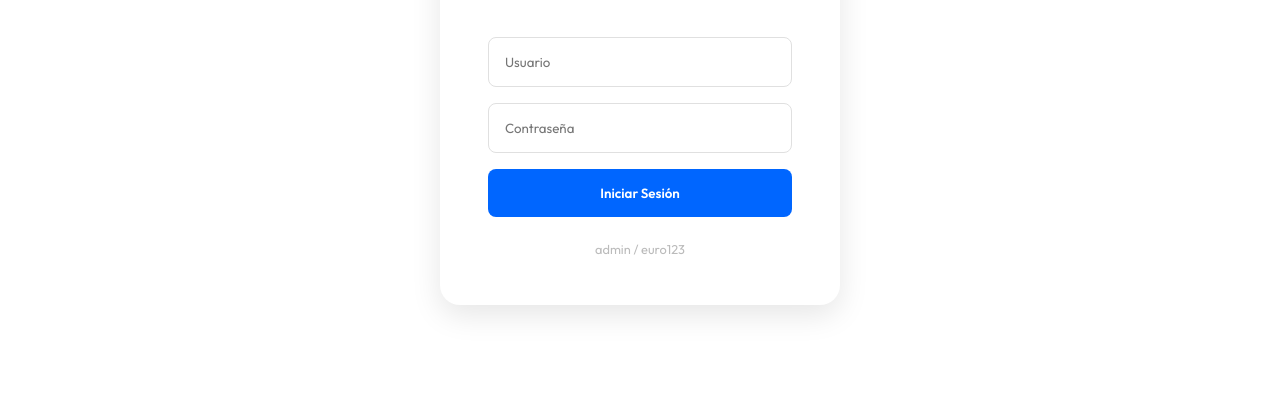
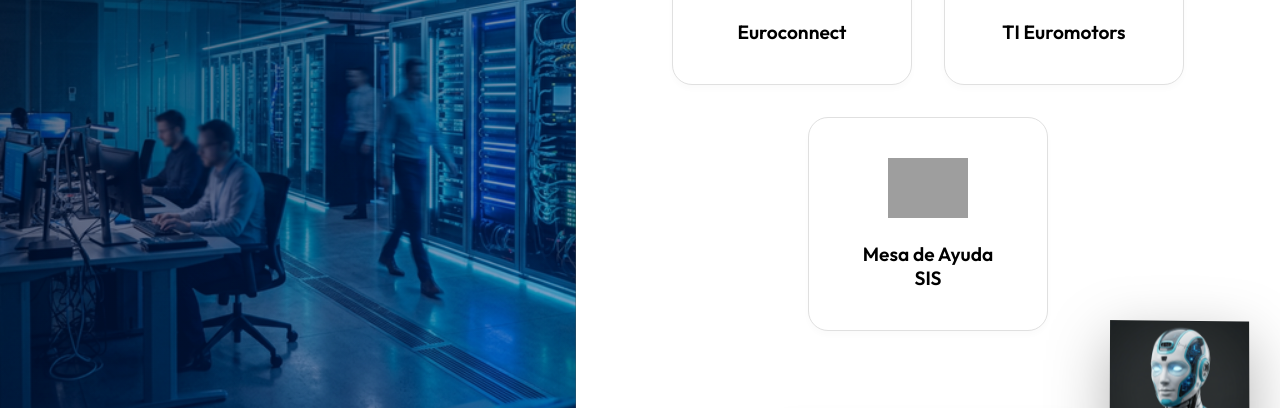
Before and after one commit to freedesk-cyb/eurosupport-chatbot, a website: page vercel-deploy/index.html in a window 1280 px wide. Shown: the part 302-710 px from the top of the page. Drawn offline with Linux system fonts and the light colour scheme; grey boxes are pictures that could not be loaded.

Commit message:
Add files via upload

```diff
--- a/vercel-deploy/index.html
+++ b/vercel-deploy/index.html
@@ -20,29 +20,8 @@
         * { margin: 0; padding: 0; box-sizing: border-box; font-family: 'Outfit', sans-serif; }
         body { height: 100vh; background: var(--bg-light); overflow: hidden; }
 
-        /* Login Screen */
-        #login-screen {
-            position: fixed; inset: 0; background: white; z-index: 1000;
-            display: flex; flex-direction: column; align-items: center; justify-content: center;
-        }
-
-        .login-card {
-            width: 100%; max-width: 400px; padding: 3rem; background: white;
-            border-radius: 20px; box-shadow: var(--shadow); text-align: center;
-        }
-
-        .login-card input {
-            width: 100%; padding: 1rem; margin-bottom: 1rem;
-            border: 1px solid var(--border); border-radius: 8px; outline: none;
-        }
-
-        .login-card button {
-            width: 100%; padding: 1rem; background: var(--primary); color: white;
-            border: none; border-radius: 8px; font-weight: 600; cursor: pointer;
-        }
-
         /* App Layout (Split Screen) */
-        #app-container { display: none; height: 100vh; width: 100%; flex-direction: row; }
+        #app-container { display: flex; height: 100vh; width: 100%; flex-direction: row; }
 
         .left-panel {
             flex: 0 0 45%;
@@ -165,17 +144,6 @@
         <div class="knowledge-btn" onclick="openAdmin()">📄</div>
     </div>
 
-    <!-- Login -->
-    <div id="login-screen">
-        <div class="login-card">
-            <h2 style="margin-bottom: 0.5rem; color: #1a1a1a;">EuroSupport</h2>
-            <p style="color: #888; margin-bottom: 2.5rem;">Gestión IT de Próxima Generación</p>
-            <input type="text" id="username" placeholder="Usuario">
-            <input type="password" id="password" placeholder="Contraseña">
-            <button onclick="doLogin()">Iniciar Sesión</button>
-            <p style="margin-top: 1.5rem; font-size: 0.8rem; color: #bbb;">admin / euro123</p>
-        </div>
-    </div>
 
     <!-- App -->
     <div id="app-container">
@@ -259,26 +227,6 @@
         const API_URL = '/api';
         let loggedUser = null;
 
-        async function doLogin() {
-            const u = document.getElementById('username').value;
-            const p = document.getElementById('password').value;
-
-            try {
-                const res = await fetch(`${API_URL}/login`, {
-                    method: 'POST',
-                    headers: { 'Content-Type': 'application/json' },
-                    body: JSON.stringify({ username: u, password: p })
-                });
-                const data = await res.json();
-                if (data.success) {
-                    loggedUser = data.user;
-                    document.getElementById('login-screen').style.display = 'none';
-                    document.getElementById('app-container').style.display = 'flex';
-                } else {
-                    alert(data.error);
-                }
-            } catch (e) { alert('Error de conexión con el servidor.'); }
-        }
 
         function toggleBubble() {
             const b = document.getElementById('bubble');
```
